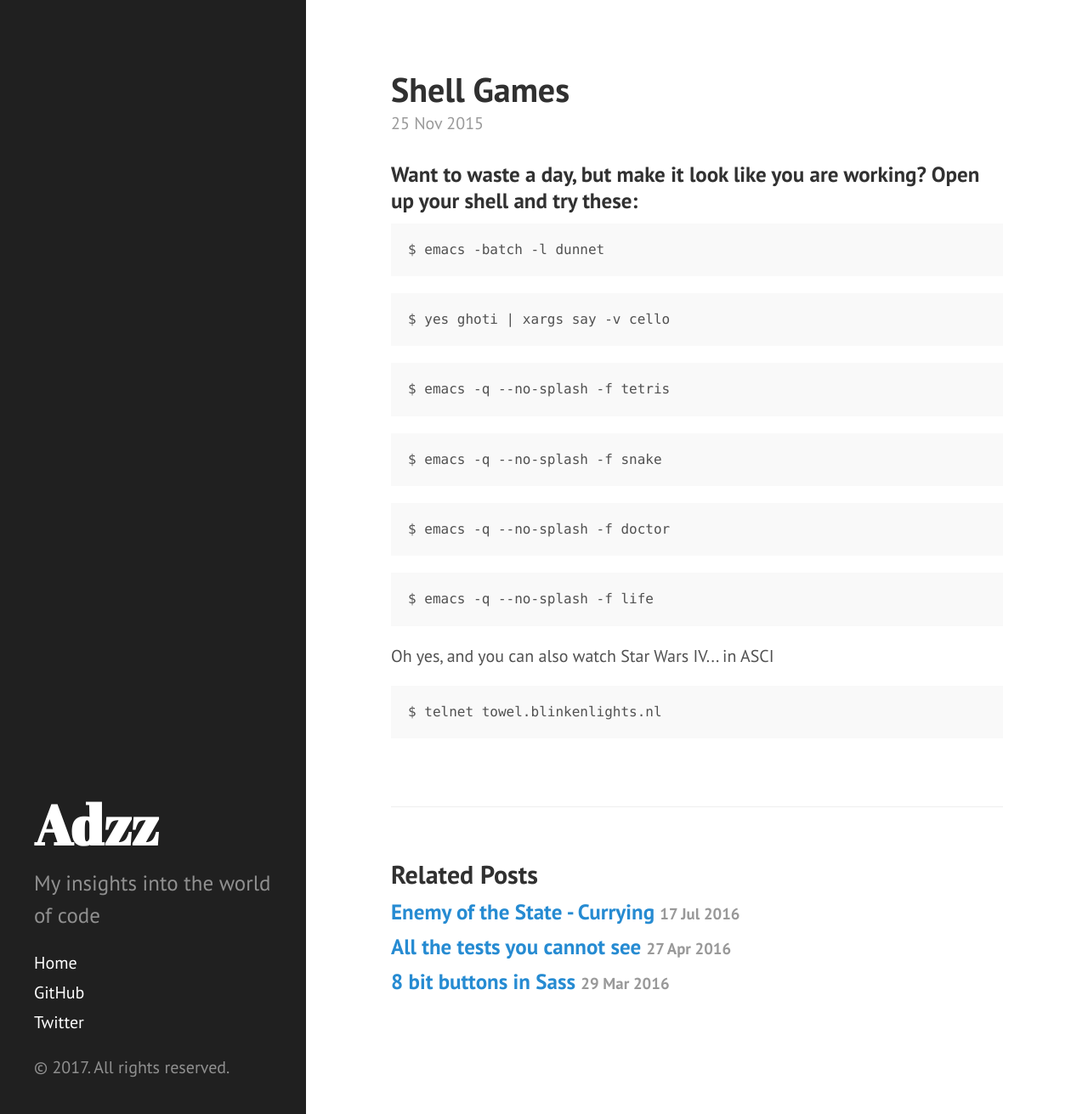
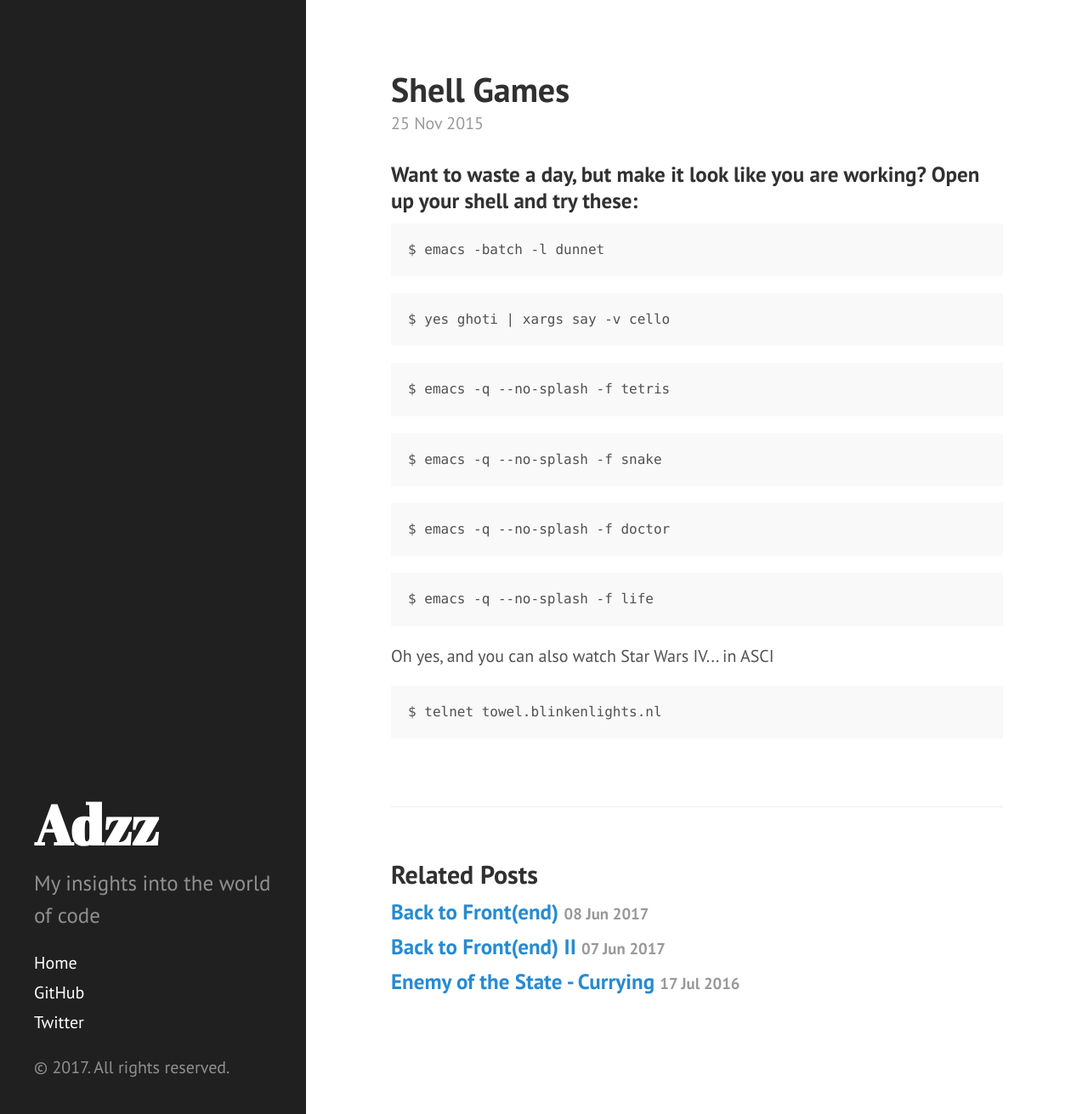
Before and after one commit to Adzz/adzz.github.io, a Jekyll site: the page built from _posts/2015-11-25-shell-games.html, in a window 1280 px wide and 1311 px high. Shown: the whole window at 85% size. Built offline with Jekyll 4.4.1, drawn with Linux system fonts in a browser that asks for light colours; Markdown is read by kramdown in place of the engine named in the settings; comment, search, counter and statistics services are not loaded.

```diff
--- /dev/null
+++ b/_posts/2017-06-07-back-to-front-end-two.html
@@ -0,0 +1,107 @@
+---
+layout: post
+title: Back to Front(end) II
+category: code
+comments: true
+---
+
+<figure>
+  <img src="https://cdn-images-1.medium.com/max/1600/1*46F-Il89-_FkUuUEZd3vqg.png">
+  <figcaption>Javacript and Me, 2017</figcaption>
+</figure>
+
+<p>
+  In <a href="https://adzz.github.io/code/2017/06/08/back-to-front-end">Part 1</a>, I set up a new react project with tests, linting and redux. Apparently that wasn’t enough because ‘the app has to actually do stuff’. Well, excuseee me Mr Product Manager.
+</p>
+
+<p>
+  Since single page apps aren’t single pages apps anymore, the next thing we needed was routing. I think there’s only react router (no I didn’t check), I’ll just read up on that.
+</p>
+
+<p>
+  Oh, it looks like I just spent half a day reading about the old react router. Turns our theres version 3. Still, it’s probably mostly similar…
+</p>
+
+<p>
+  Oh, looks like I just spent half a day reading about an old react router. Turns our there’s a version 4. Still, it’s probably nearly the same… I wonder how elm handles routing.
+</p>
+
+<p>
+  If you can sift through the blog posts and stack overflow questions to ensure you’re reading about the correct version, it actually makes a lot of sense. I wonder how we have to configure the server when we deploy this thing… I’ll let dev-ops worry about that.
+</p>
+
+<p>
+  By this point it has occurred to me that there’s a small obligation for this thing to actually look nice, and that furthermore, I am in not a designer. Not at all. As such, the hunt began for something like bootstrap** that looked not like bootstrap. And lo, the universe provided <a href="http://www.material-ui.com/#/">Material UI</a>, and I saw that it was good.
+</p>
+
+<p>
+  As mentioned in part one this project is the front end to a bunch of microservices, which means we’re about to make plenty of API calls.
+</p>
+
+<p>
+  I initially assumed that axios calls in componentDidMount, would be fine. Then I <a href="https://stackoverflow.com/questions/35411423/how-to-dispatch-a-redux-action-with-a-timeout/35415559#35415559">read this</a>, and decided <a href="https://github.com/gaearon/redux-thunk">redux-thunk</a> would be good choice. Then I <a href="http://blog.jakegardner.me/redux-thunk-vs-saga/">read this</a> and decided <a href="https://github.com/redux-saga/redux-saga">redux-saga</a> would be a good choice. Then I <a href="https://medium.com/@dan_abramov/you-might-not-need-redux-be46360cf367">read this</a> (written by the creator of redux) and decided to have a lie down.
+</p>
+
+<p>
+  Thunks can become a little difficult to test. I figured I could avoid that headache, preempt it even, by learning sagas. Sort of like the way you might avoid ever stubbing your toe by cutting off your foot. Or like when you strategically avoid the hangover by continuing to drink — if I never stop reading about these libraries, no one can make me use them!
+</p>
+
+<p>
+  I’m exaggerating of course ES6 generators weren’t thattt hard. In fact the hardest part was convincing my co-workers that all this really was worth it. “All that just for easier tests?!” (Um, what do you mean just?). Just wait until I tell them we should scrap sagas anyway and re-write*** the whole thing with <a href="http://graphql.org/learn/">graphQL!</a> And none of that <a href="https://en.wikipedia.org/wiki/Representational_state_transfer">REST</a> nonsense, what is this 2016?!
+</p>
+
+<p>
+  In the end the team switched to using <a href="https://github.com/marmelab/admin-on-rest">Admin-on-rest</a>, a library that implements all those things I learnt, in such a way that you don’t really need to learn them. Wonderful. So glad I learnt them.
+</p>
+
+<h2>
+  The moral
+</h2>
+
+<p>
+  There’s two morals to this tale. Those more experienced amongst you will note that perhaps I was premature in including all these technologies. That I shouldn’t have been making choices upfront, but should have started the app and refactored into the libraries that made sense.
+</p>
+
+<p>
+  I completely agree. The truth is each library has it’s tradeoffs. That means, if you reach the pain point the library was birthed to solve, you already know that the library’s tradeoffs will probably be a net win. You don’t have to take it on faith that thunks become hard to test, because you know it already.
+</p>
+
+<p>
+  That’s exactly why more experienced devs can move quickly; they already know lots of the pros and cons of different approaches. But here’s my point, they didn’t just magically learn that. At some point that investment is needed.
+</p>
+
+<p>
+  From <a href="https://twitter.com/dhh?ref_src=twsrc%5Egoogle%7Ctwcamp%5Eserp%7Ctwgr%5Eauthor">DHH</a> in a recent <a href="https://www.quora.com/What-makes-Rails-a-framework-worth-learning-in-2017">quora question</a> on why Rails is still worth learning in 2017:
+</p>
+
+<blockquote>
+  “Back then the complexity merchant of choice was J2EE, but the complaints are uncannily similar to those levelled against JavaScript today. That people spent hours, if not days, just setting up the skeletons. The basic build configurations. Assembling and cherry-picking from lots of little libraries and frameworks to put together their own snowflake house variety.”
+</blockquote>
+
+<p>
+  Oof. Right in the feels. He goes on to say:
+</p>
+
+<blockquote>
+  It’s somewhat surprising to me that despite the astounding success of Rails, that there haven’t been more competition for this proposition
+</blockquote>
+
+<p>
+  I couldn’t agree more. Configuration comes at a cost. That cost is complexity. Configuration kills productivity in the short term - that was the insight from rails. It may often pay off in the long run (that was the insight from vim), but to do so doesn’t mean we have to sacrifice short term gains of convention over configuration. The two aren’t mutually exclusive. Even Vim has <a href="https://github.com/tpope/vim-sensible">sensible vim</a>.
+</p>
+
+<p>
+  Or as Alfred Whitehead said
+</p>
+
+<blockquote>
+  It is a profoundly erroneous truism… that we should cultivate the habit of thinking of what we are doing. The precise opposite is the case. Civilization advances by extending the number of important operations which we can perform without thinking about them
+</blockquote>
+
+<p>
+  Javascript, please, don’t make me think.
+</p>
+
+
+<sub>**in fairness I would have totally used bootstrap, but react bootstrap hadn’t made a version 1.0 yet.</sub>
+<sub>***once we’ve actually written it of course.</sub>
--- /dev/null
+++ b/_posts/2017-06-08-back-to-front-end.html
@@ -0,0 +1,137 @@
+---
+layout: post
+title: Back to Front(end)
+category: code
+comments: true
+---
+
+<p>
+  This is the story of my recent foray back into the world of front end web development. I have been working almost exclusively as a Ruby developer for a little while now, but was recently offered the chance to head up a new project at work: implementing a frontend to a bunch of micro services that form our internal tools. In javascript.
+</p>
+
+<p>
+  I love Ruby, but I also love learning new things. And challenging myself… And self harm, apparently.
+</p>
+
+<p>
+  It will be fun I thought. I’ve made websites I thought. I know javascript, I thought.
+</p>
+
+<p>
+  You see it turns out the first thing I had to do was learn javascript. ES6 to be specific. With <a href="https://developer.mozilla.org/en/docs/Web/JavaScript/Reference/Operators/Spread_operator">just a little bit of ES7</a>. Or is that ES2015? Even though it’s 2017.
+</p>
+
+<p>
+  Either way javascript isn’t javascript anymore. Except to run it in most browsers it has to be javascript again, so looks like I’ll need <a href="https://babeljs.io/">Babel</a>. And probably <a href="https://webpack.github.io/">Webpack</a>.
+</p>
+
+<p>
+  I’ll just read up on them.
+</p>
+
+<figure>
+  <img src="https://cdn-images-1.medium.com/max/2000/1*KTJ_NKK6MNGYN7ZTR9OInw.png">
+  <figcaption>Yes, it’s as scary as it looks.</figcaption>
+</figure>
+
+<p>
+  It looks like <a href="https://facebook.github.io/react/">React</a> is a good choice for our use case, and there will be some relatively complex state management so we’ll probably use <a href="http://redux.js.org/docs/introduction/">Redux</a>. I’ll just learn about those.
+</p>
+
+<p>
+  I’m <a href="https://facebook.github.io/react/docs/thinking-in-react.html">three</a> <a href="https://facebook.github.io/react/docs/composition-vs-inheritance.html">articles</a> <a href="https://facebook.github.io/react/docs/introducing-jsx.html">deep</a>, I think I know what JSX is and I am thoroughly convinced that html in javascript is actually fine. I’m even coming round to <a href="https://speakerdeck.com/vjeux/react-css-in-js">inline</a> <a href="https://speakerdeck.com/michelebertoli/unlearn-everything">styles</a>. Probably ready to give this baby a whirl!**
+</p>
+
+<p>
+  I’ll just have a look at the react docs and see how we go about starting a react app…
+</p>
+
+<p>
+  Nope! Nope. Absolutely nope. I’m using <a href="https://github.com/facebookincubator/create-react-app">create-react-app</a>. In fact, their README is a bit good, wish I’d seen that earlier.
+</p>
+
+<p>
+  I’m not going to be the only developer on this (I hope) and so when it’s my turn to cry in the corner, I’d like the developer that follows to have some conventions to, um, follow. Which means Linting!
+</p>
+
+<p>
+  Looks like a different app we have used SUIT CSS naming conventions which worked out marvellously. Let me just brush up on what that is.
+</p>
+
+<p>
+  Luckily there weren’t four thousand choices, so <a href="https://github.com/stylelint/stylelint">stylelint</a> for CSS and <a href="http://eslint.org/">eslint</a> for javascript will do me nicely. You can even steal <a href="https://www.npmjs.com/package/eslint-config-airbnb">Air Bnbs configuration!</a> I made a couple of npm scripts to kick off linting, and ran them on the scaffolded app to ensure the settings were all good.
+</p>
+
+<p>
+  Oh. It wants me to call js files jsx. Seems reasonable.
+</p>
+
+<p>
+  Wait now the react server can’t find the js file. Because we changed it to jsx…
+</p>
+
+<p>
+  Okay we got there. One WORKING app, with react, that compiles AND lints our css and javascript. Only a small part of me is wishing I learnt Elm.
+</p>
+
+<p>
+  Except it’s not working exactly, because we haven’t actually written any code yet. I’m sure my product manager will understand.
+</p>
+
+<p>
+  Okay, code. So, tests? I just need to write a test! Should be easy enough….
+</p>
+
+<p>
+  …
+</p>
+
+<p>
+  Holy functional monads. My kingdom for RSpec!
+</p>
+
+<p>
+  To test in javascript you need a test runner, an assertion library, a mocking library, (instead of just rspec), a browser environment (this is all just for unit tests) AND a test framework. Plus some extra if you want code coverage.
+</p>
+
+<p>
+  That’s fine, there can’t be that many choices and anyway I’m sure the community has come to some kind of consensus. We only have to choose from:
+</p>
+
+<ul>
+  <li><a href="https://karma-runner.github.io/1.0/index.html">Karma</a></li>
+  <li><a href="https://jasmine.github.io/">Jasmine</a></li>
+  <li><a href="https://facebook.github.io/jest/">Jest</a></li>
+  <li><a href="https://github.com/tmpvar/jsdom">JSDOM</a></li>
+  <li><a href="http://chaijs.com/">Chai</a></li>
+  <li><a href="http://nightwatchjs.org/">Nightwatch</a></li>
+  <li><a href="http://phantomjs.org/">Phantomjs</a></li>
+  <li><a href="http://sinonjs.org/">Sinon</a></li>
+  <li><a href="https://github.com/testdouble/testdouble.js">testdouble</a></li>
+  <li><a href="https://github.com/substack/tape">Tape</a></li>
+  <li><a href="https://github.com/avajs/ava">Ava</a></li>
+  <li><a href="https://gotwarlost.github.io/istanbul/">Istanbul</a></li>
+  <li><a href="https://mochajs.org/">Mocha</a></li>
+</ul>
+
+<p>
+  Air Bnb also wrote <a href="https://github.com/airbnb/enzyme">enzyme</a> because you need that too. I love those people.
+</p>
+
+<p>
+  I carefully selected Jest (because it came with create react app) and I’ll worry about E2E tests later.
+</p>
+
+<p>
+  So now we have it. A passing smoke test, with a component that I managed to apply linted styles to!
+</p>
+
+<p>
+  Just need the rest of the functionality now….
+</p>
+
+<a href="https://adzz.github.io/code/2017-06-07-back-to-front-end-two">Part 2 to here</a>
+
+<br>
+<br>
+<sub>**disclaimer: please don’t whirl babies</sub>
--- /dev/null
+++ b/_sass/partials/posts/_custom.scss
@@ -0,0 +1,3 @@
+figure figcaption {
+  text-align: center;
+}
--- a/css/main.scss
+++ b/css/main.scss
@@ -6,5 +6,6 @@
 // Import partials from `sass_dir` (defaults to `_sass`)
 @import
         "variables",
-        "partials/posts/8bitbtns"
+        "partials/posts/8bitbtns",
+        "partials/posts/custom"
 ;
```
Also changed, not shown: _drafts/ruby_curses_tutorial.md (line endings or trailing spaces).
